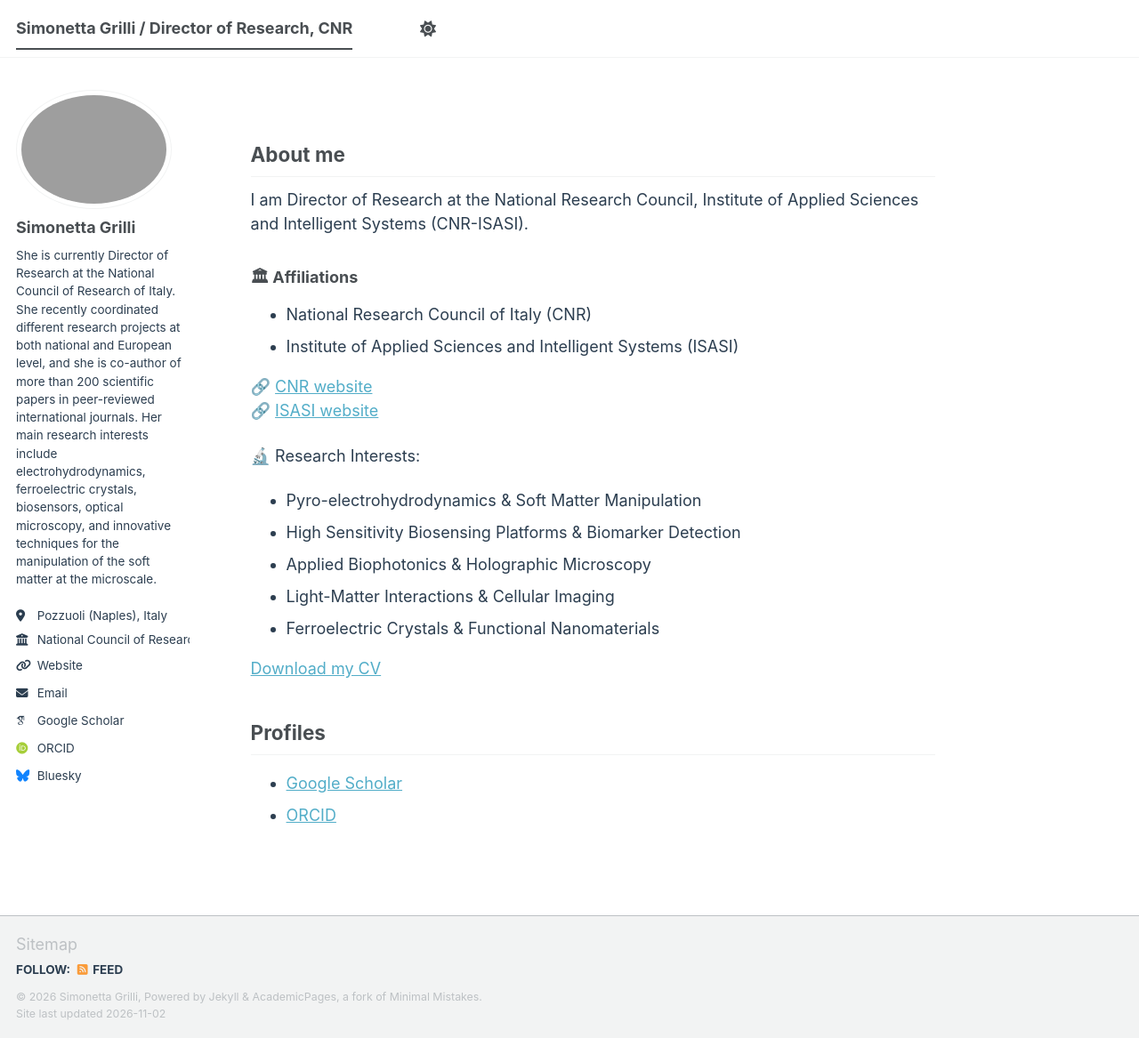
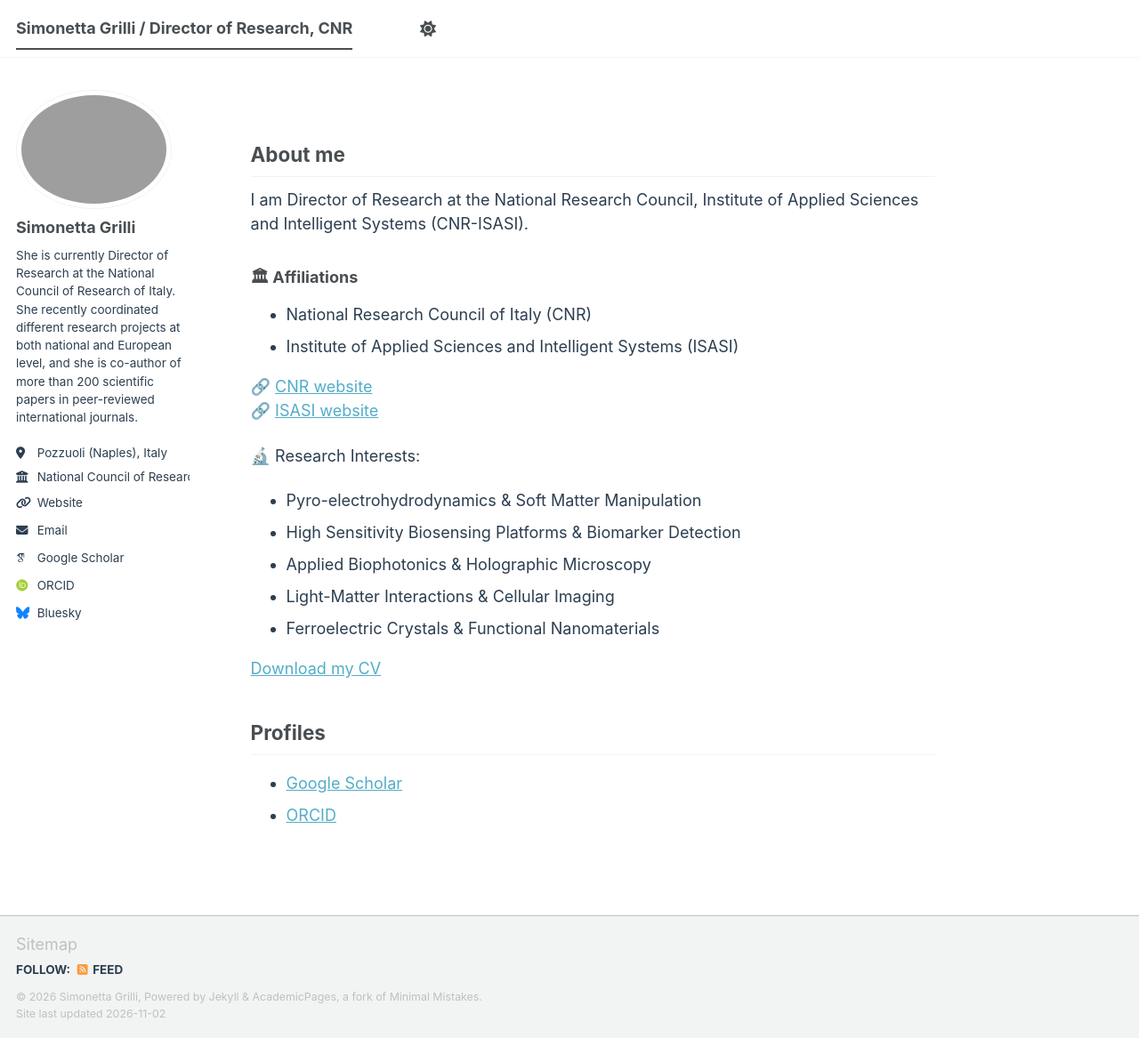
Before and after one commit to simonettagrilli/simonettagrilli.github.io, a Jekyll site: the page built from _pages/about.md, in a window 1280 px wide and 1167 px high. Shown: the whole window at 89% size. Built offline with Jekyll 4.4.1, drawn with Linux system fonts in a browser that asks for light colours; some web fonts are replaced; a script bundle is joined from its source files by our own code; library files that are not in the unit come from our copies.

Commit message:
Update bio in _config.yml
Shortened the bio to focus on key achievements.

```diff
--- a/_config.yml
+++ b/_config.yml
@@ -26,7 +26,7 @@ author:
   avatar           : "https://simonettagrilli.github.io/images/profile.jpg"
   name             : "Simonetta Grilli"
   pronouns         : ""
-  bio              : "She is currently Director of Research at the National Council of Research of Italy. She recently coordinated different research projects at both national and European level, and she is co-author of more than 200 scientific papers in peer-reviewed international journals. Her main research interests include electrohydrodynamics, ferroelectric crystals, biosensors, optical microscopy, and innovative techniques for the manipulation of the soft matter at the microscale. "
+  bio              : "She is currently Director of Research at the National Council of Research of Italy. She recently coordinated different research projects at both national and European level, and she is co-author of more than 200 scientific papers in peer-reviewed international journals."
   location         : "Pozzuoli (Naples), Italy"
   employer         : "National Council of Research"
   uri              : "https://www.cnr.it"
```
